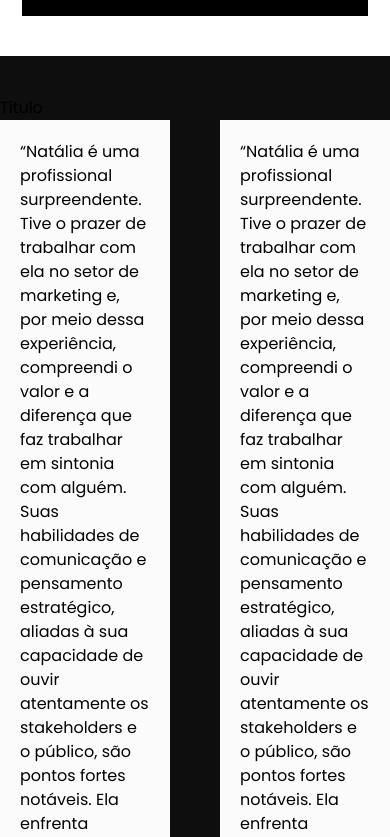
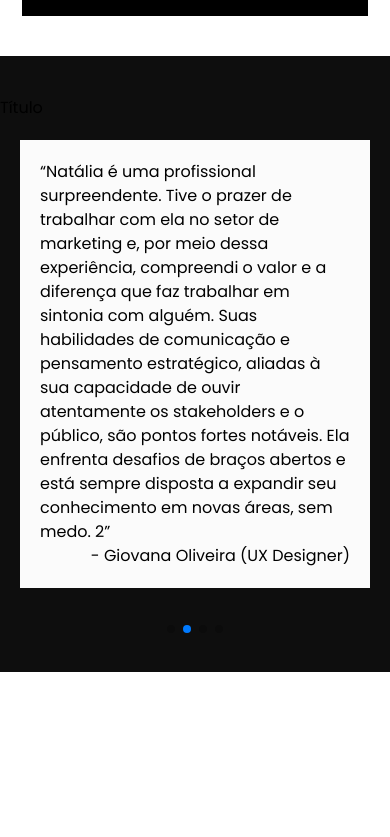
Before and after one commit to palomavmenezes/lpnatalialima, a Next.js app: page / in a window 390 px wide. Shown: the part 3887-4724 px from the top of the page. After the commit the page ends 4559 px from the top, so only its background shows below. Built offline with nearby package versions, Linux system fonts and the light colour scheme.

Commit message:
Adicionando breakpoints para que no mobile mostre 1 depoimento por slide

```diff
--- a/components/elements/testimony.tsx
+++ b/components/elements/testimony.tsx
@@ -23,10 +23,18 @@ const ContentTestimonies: React.FC<ContentTestimoniesProps> = ({ testimonies })
       slidesPerView={2}
       navigation={true}
       pagination={{ clickable: true }}
+      breakpoints={{
+        0: {
+          slidesPerView: 1, // para telas pequenas (mobile)
+        },
+        768: {
+          slidesPerView: 2, // a partir de 768px, mostra 2
+        },
+      }}
     >
       {testimonies.map(({ name, quote }, index) => (
         <SwiperSlide key={index} className="mb-10">
-          <div className="bg-light h-100 p-5">
+          <div className="bg-light h-100 p-5 max-sm:m-5">
             <div className="depoimento">
               <p>{quote}</p>
               <p className="name text-right">- {name}</p>
```
